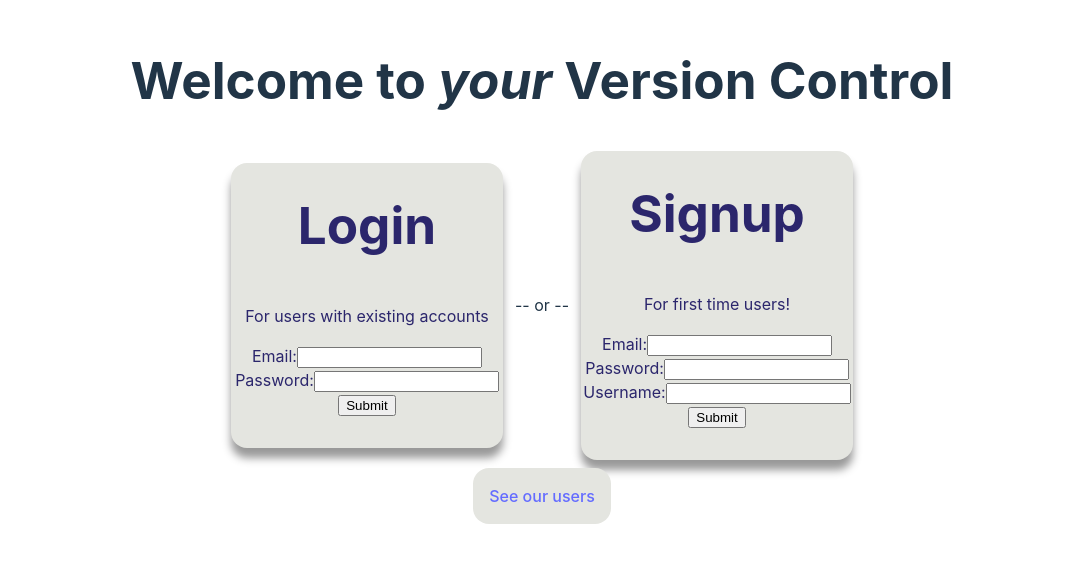
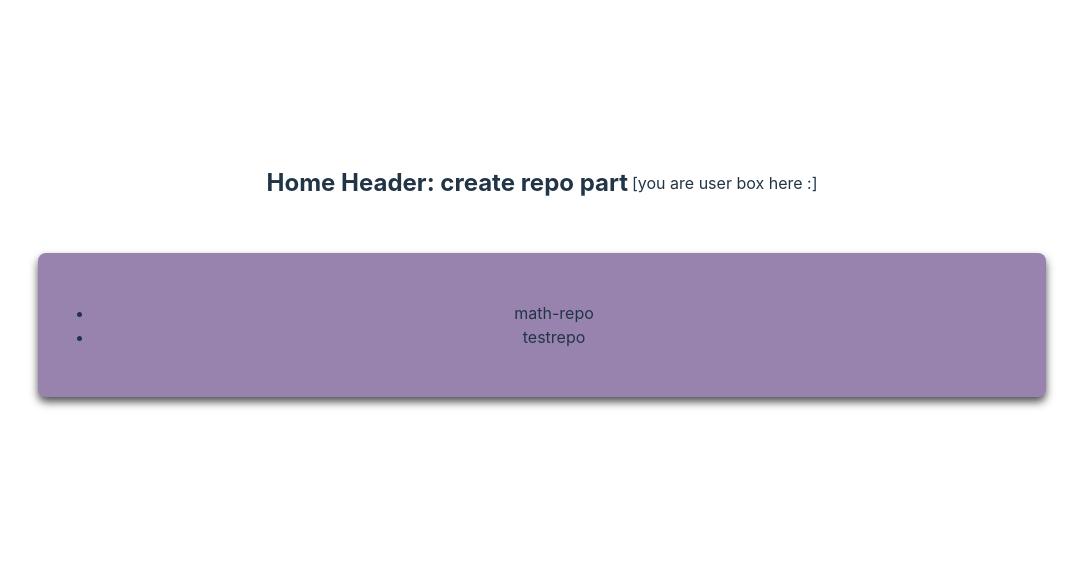
Before and after one commit to soupshell/CPSC304-Version-Control-Project, a React (Vite) app in the folder frontend/: page / in a window 1280 px wide. Shown: the part 129-692 px from the top of the page, without its empty margins (98-1181 px from the left). Built offline with nearby package versions, Linux system fonts and the light colour scheme.

Commit message:
Paragraph list of repolist complete

```diff
--- a/frontend/src/App.css
+++ b/frontend/src/App.css
@@ -49,6 +49,18 @@
   gap: 4px;
 }
 
+
+.repos-container {
+  gap: 4px;
+  border-radius: 0.5rem;
+  background-color: #9883ae;
+  box-shadow: 0px 5px 8px #525252;
+  margin-top: 2rem;
+  padding: 2rem;
+  padding-left: 1rem;
+  width: 75svw;
+}
+
 .ctgrey-button {
   border-radius: 1rem;
   padding: 1rem;
--- a/frontend/src/App.jsx
+++ b/frontend/src/App.jsx
@@ -17,7 +17,7 @@ function App() {
     const passcode = formValue['pwd'];
     if (users[email] == passcode) {
       console.log('set Session Storage as authenticated')
-      sessionStorage.setItem( 'isVerified', 1 );
+      sessionStorage.setItem( 'isVerified', {'email':  formValue['email'], 'username':  formValue['username']} );
       setStatus(1);
     }
   }
@@ -27,8 +27,8 @@ function App() {
      <Router>
       <div className="App">
       <Routes>
-            <Route path="/" element={isVerified == 1 ? <Home />:<Login verifyFn={verify} />}/>
-            <Route path="/Repo" element={isVerified == 1 ? <RepoHome />:<Login verifyFn={verify} />}/>
+            <Route path="/" element={isVerified != 1 ? <Home />:<Login verifyFn={verify} />}/>
+            <Route path="/Repo" element={isVerified != 1 ? <RepoHome />:<Login verifyFn={verify} />}/>
             <Route path="/UsersList" element={<UsersList/>}/>
       </Routes>
       </div>
--- /dev/null
+++ b/frontend/src/components/HomeHeader.jsx
@@ -0,0 +1,11 @@
+function HomeHeader(props) {
+
+  return (
+    <div className="centerDiv">
+     <h2> Home Header: create repo part</h2>
+     <p> [you are user box here :]</p>
+    </div>
+  )
+}
+
+export default HomeHeader;
--- a/frontend/src/pages/Home.jsx
+++ b/frontend/src/pages/Home.jsx
@@ -1,9 +1,30 @@
+import HomeHeader from '../components/HomeHeader'
 
 function Home(props) {
-
+  const repos = [
+    {'id': 1,
+    'name': 'math-repo',
+    'owner': 'owner-username',
+    'latestCommitBranch': 'branchname',
+    'latestCommitTime': '2024-07-07',
+    'userPerm': 'Edit'
+    },
+    {'id': 2,
+      'name': 'testrepo',
+      'owner': 'owner-username',
+      'latestCommitBranch': 'branchname',
+      'latestCommitTime': '2024-07-21',
+      'userPerm': 'Edit'
+    }
+  ];
+  const listItems = repos.map(repo => <li>{repo.name}</li>);
   return (
     <>
-     <p> Home Page</p>
+     <HomeHeader/>
+     <div className='repos-container'>
+      <ul>{listItems}</ul>
+     </div>
+
     </>
   )
 }
```
